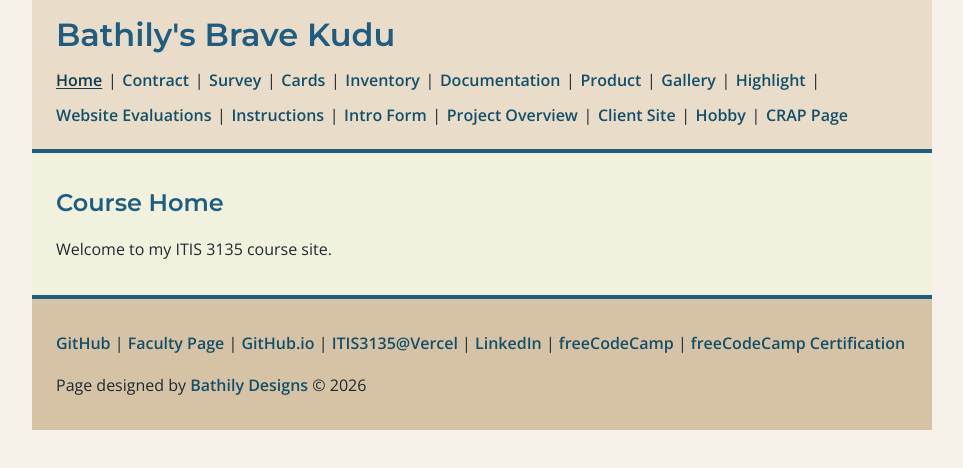
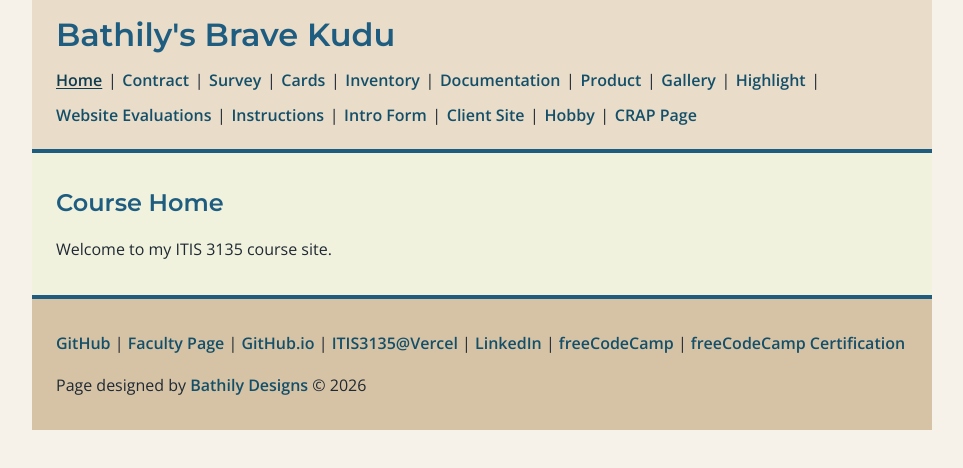
Before and after one commit to kbathily/itis3135-react, a React (Vite) app: page / in a window 1280 px wide. Shown: the top 468 px of the page, without its empty margins (158-1121 px from the left). Built offline with nearby package versions, Linux system fonts and the light colour scheme.

Commit message:
Update SiteLayout.jsx

```diff
--- a/src/components/SiteLayout.jsx
+++ b/src/components/SiteLayout.jsx
@@ -14,7 +14,6 @@ const primaryLinks = [
     { to: "/website_evaluations", label: "Website Evaluations" },
     { to: "/instructions", label: "Instructions" },
     { to: "/intro_form", label: "Intro Form" },
-    { href: "/itis3135-projects/project_overview.html", label: "Project Overview" },
     { href: "/bathilydesigns.net/index.html", label: "Client Site" },
     { to: "/hobby", label: "Hobby" },
     { href: "/stuff/This%20is%20%F0%9F%91%8DGriGrI.htm", label: "CRAP Page" }
```
